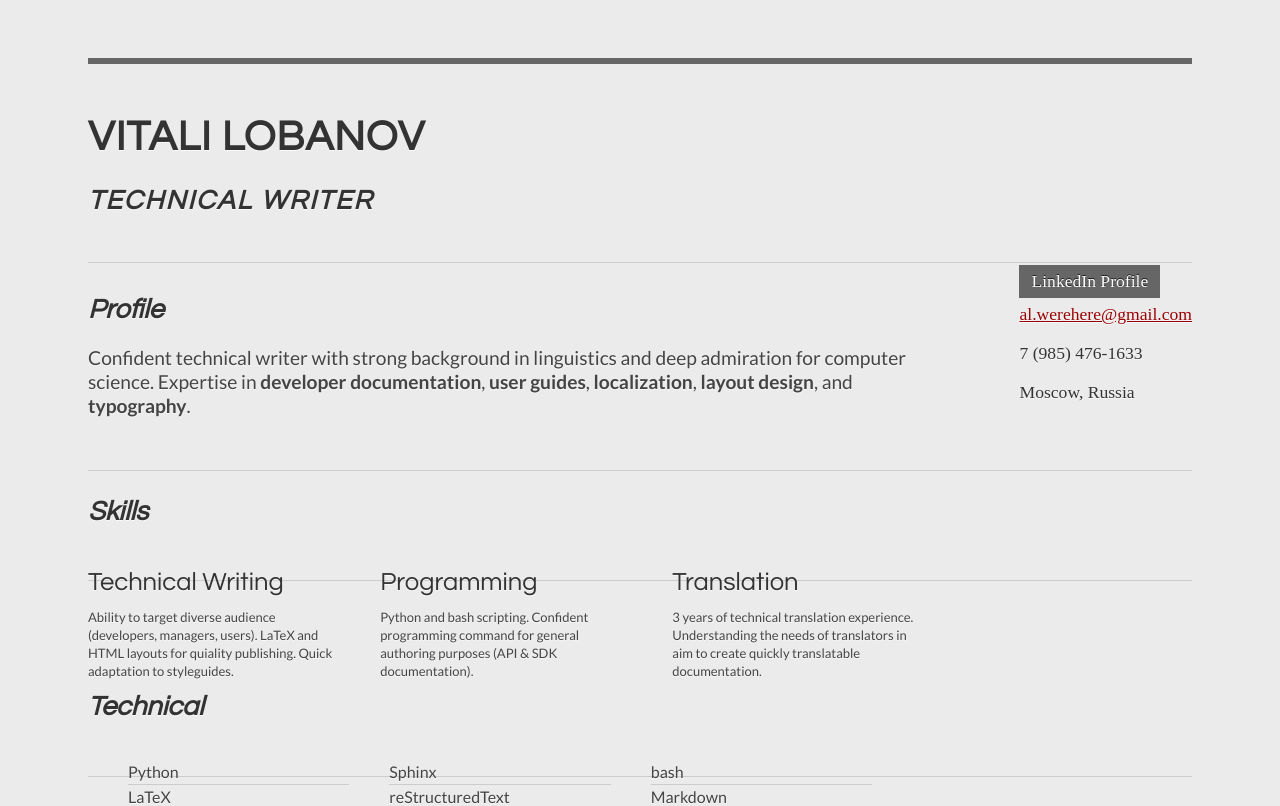
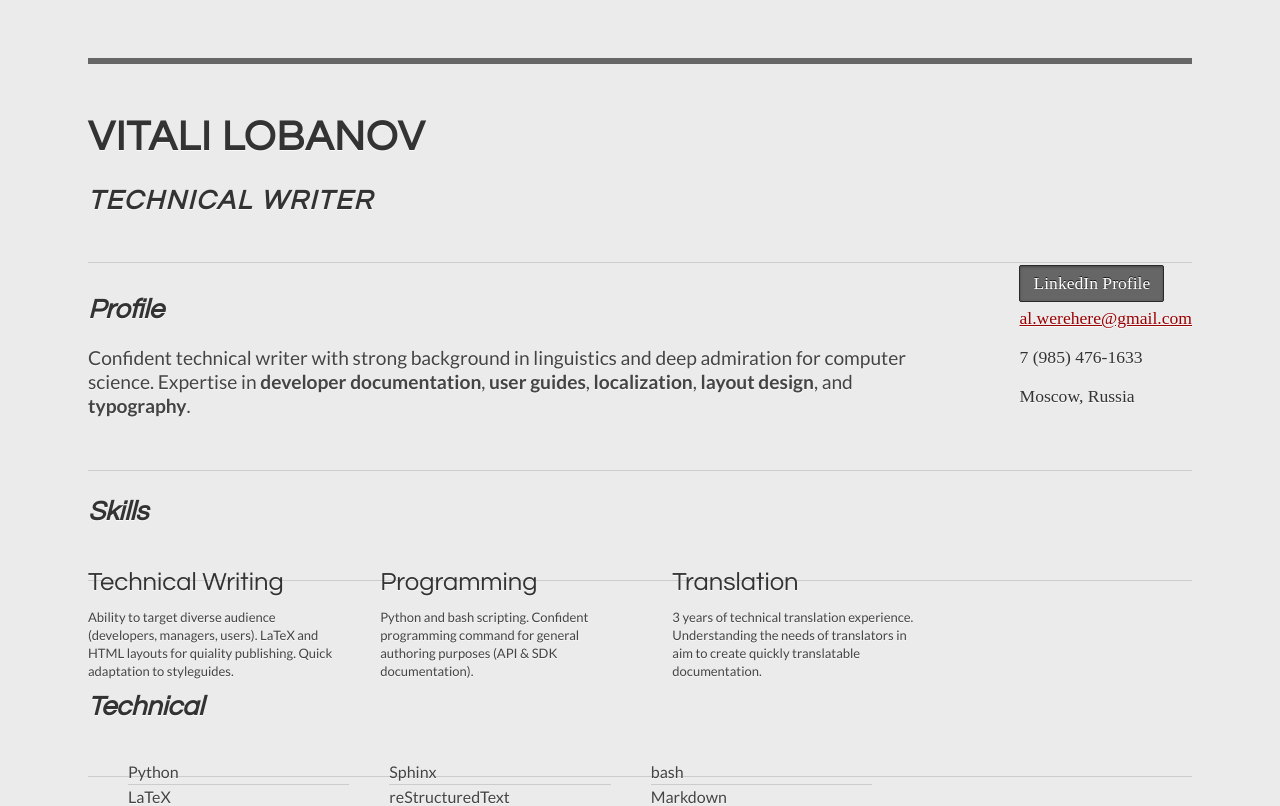
Before and after one commit to bfxy/bfxy.github.io, a plain HTML site: page index.html in a window 1280 px wide. Shown: the top 806 px of the page. Drawn offline with Linux system fonts and the light colour scheme; a small style sheet from the web is missing.

Commit message:
CSS experiment with volume in LinkedIn button

```diff
--- a/css/styles.css
+++ b/css/styles.css
@@ -175,10 +175,21 @@ p.enlarge span {
 /* //-- section styles -- */
 a#pdf {
     display: inline-block;
+    -webkit-border-radius: 2px;
+    -moz-border-radius: 2px;
+    -ms-border-radius: 2px;
+    -o-border-radius: 2px;
+    border-radius: 2px;
+    border: 1px solid #292929;
+    -webkit-box-shadow: inset 0 1px 3px rgba(0, 0, 0, 0.3);
+    -moz-box-shadow: inset 0 1px 3px rgba(0, 0, 0, 0.3);
+    box-shadow: inset 0 1px 3px rgba(0, 0, 0, 0.3);
+    overflow: auto;
+    overflow-y: hidden;
 	float: left;
 	background: #666;
 	color: white;
-	padding: 6px 12px;
+	padding: 7px 13px;
 	margin-bottom: 6px;
 	text-decoration: none;
     text-shadow: 0 -1px 0 rgba(0, 0, 0, 0.75);
```
